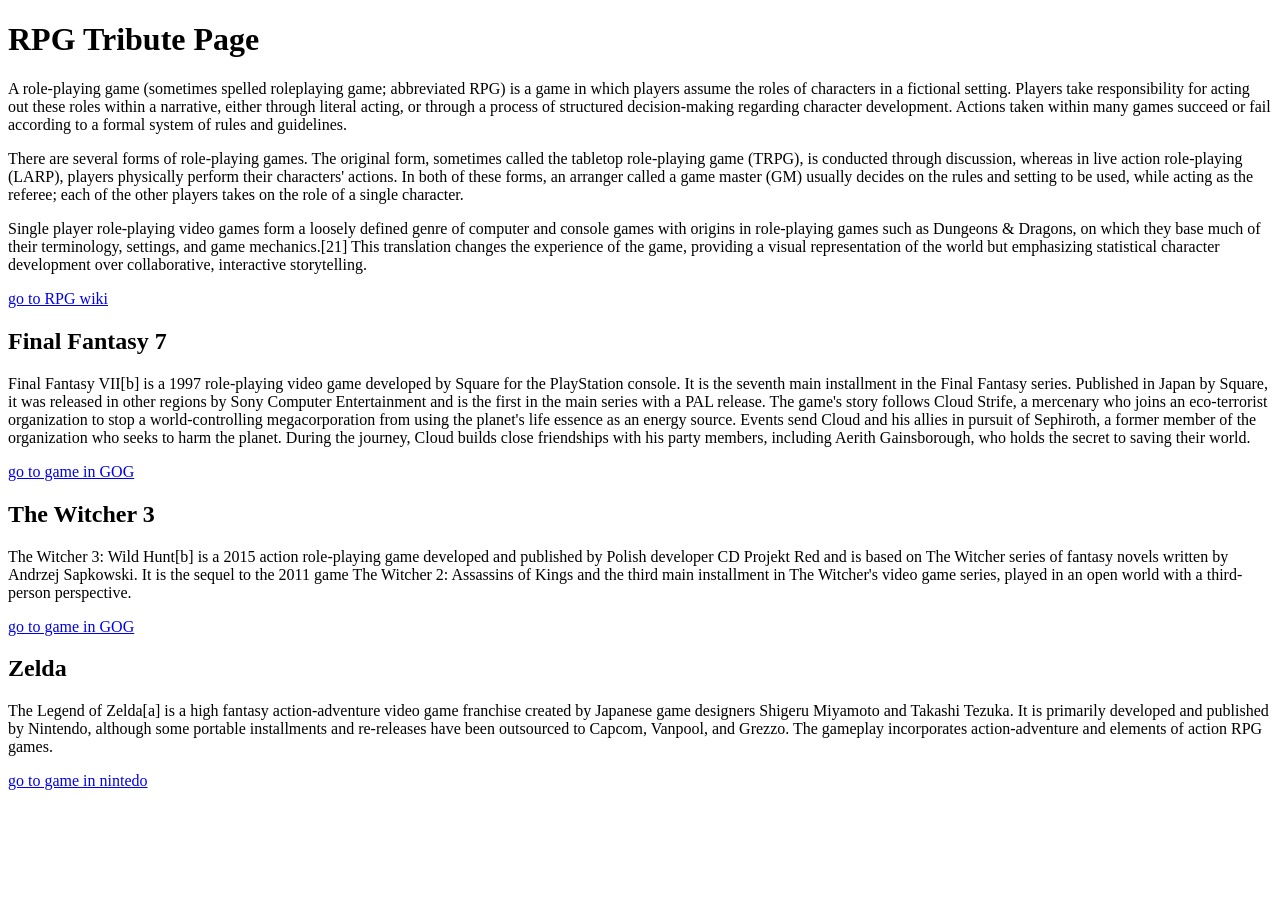
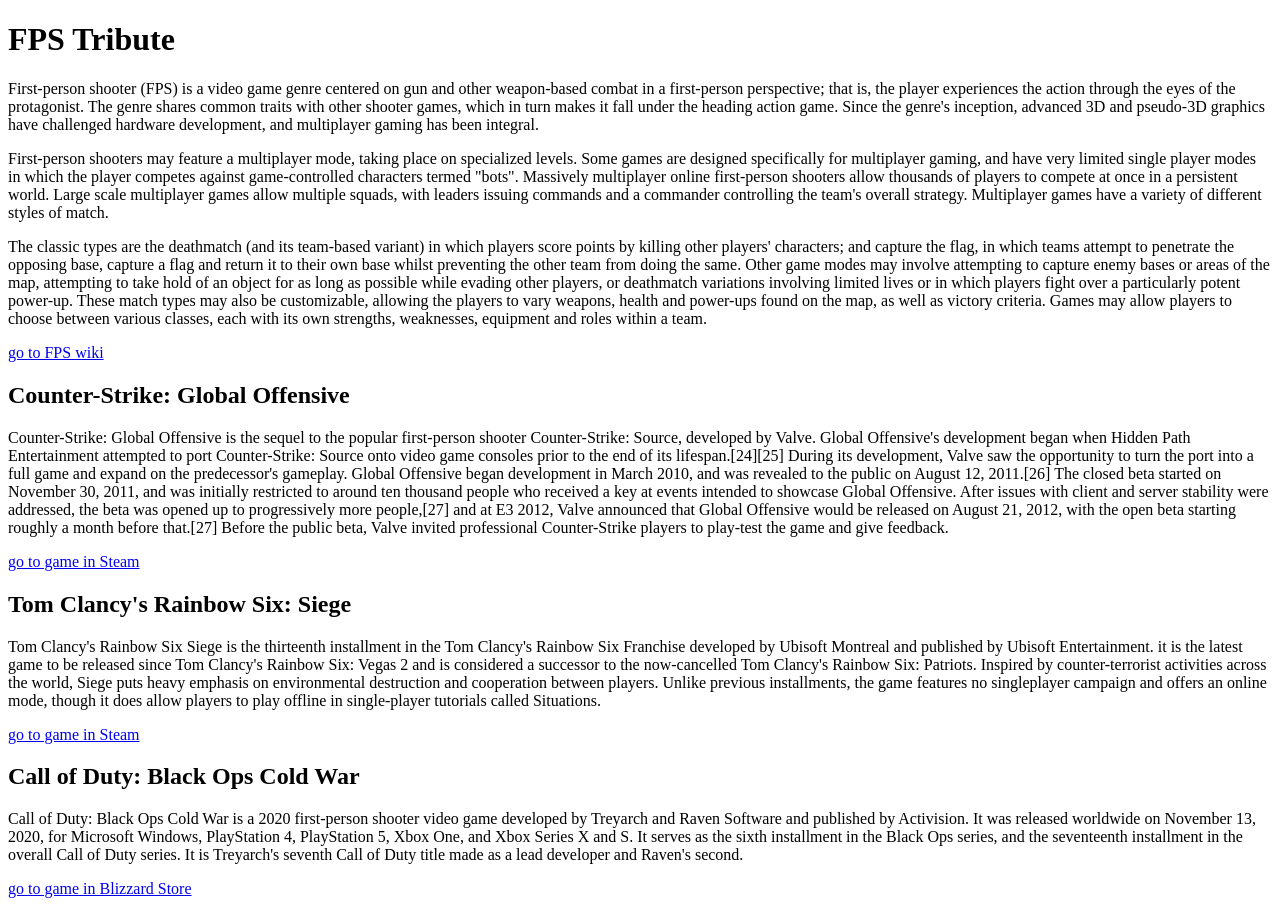
Before and after one commit to baylagas/esen-progra2-sem02-clase01, a Flask app: page / in a window 1280 px wide. Before the commit the page ends 790 px from the top, so only its background shows below. Run offline with Flask 2, Linux system fonts and the light colour scheme.

Commit message:
TareaTributo

```diff
--- a/templates/about.html
+++ b/templates/about.html
@@ -10,7 +10,7 @@
 <body>
     <h1>About Page</h1>
 
-    <p>created by Balbino Aylagas XD</p>
+    <p>Created by Aaron Ramos</p>
 </body>
 
 </html>
--- a/templates/index.html
+++ b/templates/index.html
@@ -4,53 +4,56 @@
 <head>
     <meta charset="UTF-8">
     <meta name="viewport" content="width=device-width, initial-scale=1.0">
-    <title>RPG Tribute</title>
+    <title>FPS Tribute</title>
 </head>
 
 <body>
-    <h1>RPG Tribute Page</h1>
-    <p>A role-playing game (sometimes spelled roleplaying game; abbreviated RPG) is a game in which players assume the
-        roles of characters in a fictional setting. Players take responsibility for acting out these roles within a
-        narrative, either through literal acting, or through a process of structured decision-making regarding character
-        development. Actions taken within many games succeed or fail according to a formal system of rules and
-        guidelines.</p>
-    <p>There are several forms of role-playing games. The original form, sometimes called the tabletop role-playing game
-        (TRPG), is conducted through discussion, whereas in live action role-playing (LARP), players physically perform
-        their characters' actions. In both of these forms, an arranger called a game master (GM) usually decides on the
-        rules and setting to be used, while acting as the referee; each of the other players takes on the role of a
-        single character.</p>
-    <p>Single player role-playing video games form a loosely defined genre of computer and console games with origins in
-        role-playing games such as Dungeons & Dragons, on which they base much of their terminology, settings, and game
-        mechanics.[21] This translation changes the experience of the game, providing a visual representation of the
-        world but emphasizing statistical character development over collaborative, interactive storytelling.</p>
-    <a href="https://en.wikipedia.org/wiki/Role-playing_game">go to RPG wiki</a>
+    <h1>FPS Tribute</h1>
+    <p>First-person shooter (FPS) is a video game genre centered on gun and other weapon-based combat in a first-person perspective;
+        that is, the player experiences the action through the eyes of the protagonist. The genre shares common traits with other shooter games,
+        which in turn makes it fall under the heading action game. Since the genre's inception, advanced 3D and pseudo-3D graphics
+        have challenged hardware development, and multiplayer gaming has been integral.</p>
+    <p>First-person shooters may feature a multiplayer mode, taking place on specialized levels. Some games are designed specifically for
+        multiplayer gaming, and have very limited single player modes in which the player competes against game-controlled characters termed "bots".
+        Massively multiplayer online first-person shooters allow thousands of players to compete at once in a persistent world. Large scale multiplayer
+        games allow multiple squads, with leaders issuing commands and a commander controlling the team's overall strategy. Multiplayer games have a
+        variety of different styles of match.</p>
+    <p>The classic types are the deathmatch (and its team-based variant) in which players score points by killing other players' characters; and capture the flag,
+        in which teams attempt to penetrate the opposing base, capture a flag and return it to their own base whilst preventing the other team from doing the same.
+        Other game modes may involve attempting to capture enemy bases or areas of the map, attempting to take hold of an object for as long as possible while
+        evading other players, or deathmatch variations involving limited lives or in which players fight over a particularly potent power-up. These match types may also be
+        customizable, allowing the players to vary weapons, health and power-ups found on the map, as well as victory criteria. Games may allow players to choose
+        between various classes, each with its own strengths, weaknesses, equipment and roles within a team. </p>
+    <a href="https://en.wikipedia.org/wiki/First-person_shooter">go to FPS wiki</a>
 
-    <h2>Final Fantasy 7</h2>
-    <p>Final Fantasy VII[b] is a 1997 role-playing video game developed by Square for the PlayStation console. It is the
-        seventh main installment in the Final Fantasy series. Published in Japan by Square, it was released in other
-        regions by Sony Computer Entertainment and is the first in the main series with a PAL release. The game's story
-        follows Cloud Strife, a mercenary who joins an eco-terrorist organization to stop a world-controlling
-        megacorporation from using the planet's life essence as an energy source. Events send Cloud and his allies in
-        pursuit of Sephiroth, a former member of the organization who seeks to harm the planet. During the journey,
-        Cloud builds close friendships with his party members, including Aerith Gainsborough, who holds the secret to
-        saving their world.</p>
-    <a href="https://store.steampowered.com/app/39140/FINAL_FANTASY_VII/">go to game in GOG</a>
+    <h2>Counter-Strike: Global Offensive</h2>
+    <p>Counter-Strike: Global Offensive is the sequel to the popular first-person shooter Counter-Strike: Source, developed by Valve.
+        Global Offensive's development began when Hidden Path Entertainment attempted to port Counter-Strike: Source onto video game
+        consoles prior to the end of its lifespan.[24][25] During its development, Valve saw the opportunity to turn the port into a
+        full game and expand on the predecessor's gameplay. Global Offensive began development in March 2010, and was revealed to the
+        public on August 12, 2011.[26] The closed beta started on November 30, 2011, and was initially restricted to around ten thousand
+        people who received a key at events intended to showcase Global Offensive. After issues with client and server stability were addressed,
+        the beta was opened up to progressively more people,[27] and at E3 2012, Valve announced that Global Offensive would be released on August 21, 2012,
+        with the open beta starting roughly a month before that.[27] Before the public beta, Valve invited professional Counter-Strike players to
+        play-test the game and give feedback.</p>
+    <a href="https://store.steampowered.com/app/730/CounterStrike_Global_Offensive/">go to game in Steam</a>
 
-    <h2>The Witcher 3</h2>
-    <p>The Witcher 3: Wild Hunt[b] is a 2015 action role-playing game developed and published by Polish developer CD
-        Projekt Red and is based on The Witcher series of fantasy novels written by Andrzej Sapkowski. It is the sequel
-        to the 2011 game The Witcher 2: Assassins of Kings and the third main installment in The Witcher's video game
-        series, played in an open world with a third-person perspective.</p>
+    <h2>Tom Clancy's Rainbow Six: Siege</h2>
+    <p>Tom Clancy's Rainbow Six Siege is the thirteenth installment in the Tom Clancy's Rainbow Six Franchise developed by Ubisoft Montreal
+        and published by Ubisoft Entertainment. it is the latest game to be released since Tom Clancy's Rainbow Six: Vegas 2 and is
+        considered a successor to the now-cancelled Tom Clancy's Rainbow Six: Patriots. Inspired by counter-terrorist activities across the world,
+        Siege puts heavy emphasis on environmental destruction and cooperation between players. Unlike previous installments, the game features
+        no singleplayer campaign and offers an online mode, though it does allow players to play offline in single-player tutorials called Situations.</p>
     <a
-        href="https://www.gog.com/game/the_witcher_3_wild_hunt?&gclid=Cj0KCQiAmL-ABhDFARIsAKywVafklIZ5licjBWPH7yS7rAqTmNt2q_DEXHZY9wWzAWsB91Qsf3PAASsaAkeCEALw_wcB">go
-        to game in GOG</a>
+        href="https://store.steampowered.com/app/359550/Tom_Clancys_Rainbow_Six_Siege/">go
+        to game in Steam</a>
 
-    <h2>Zelda</h2>
-    <p>The Legend of Zelda[a] is a high fantasy action-adventure video game franchise created by Japanese game designers
-        Shigeru Miyamoto and Takashi Tezuka. It is primarily developed and published by Nintendo, although some portable
-        installments and re-releases have been outsourced to Capcom, Vanpool, and Grezzo. The gameplay incorporates
-        action-adventure and elements of action RPG games.</p>
-    <a href="#">go to game in nintedo</a>
+    <h2>Call of Duty: Black Ops Cold War</h2>
+    <p>Call of Duty: Black Ops Cold War is a 2020 first-person shooter video game developed by Treyarch and Raven Software and published by Activision.
+        It was released worldwide on November 13, 2020, for Microsoft Windows, PlayStation 4, PlayStation 5, Xbox One, and Xbox Series X and S. It serves
+        as the sixth installment in the Black Ops series, and the seventeenth installment in the overall Call of Duty series. It is Treyarch's seventh Call of Duty
+        title made as a lead developer and Raven's second.</p>
+    <a href="https://us.shop.battle.net/es-es/product/call-of-duty-black-ops-cold-war">go to game in Blizzard Store</a>
 </body>
 
 </html>
```
